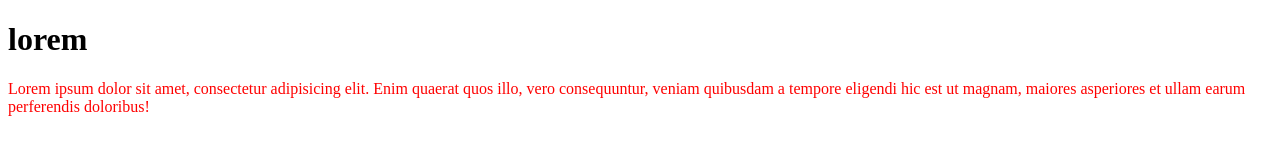
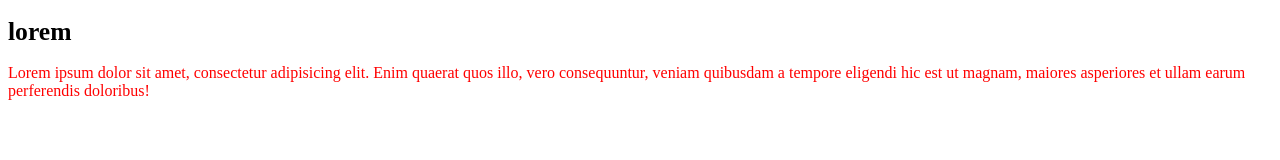
Before and after one commit to jensso/DCI_projects, a plain HTML site: page gitcloud.html in a window 1280 px wide. Drawn offline with Linux system fonts and the light colour scheme.

Commit message:
fontsize changed

```diff
--- a/gitcloud.css
+++ b/gitcloud.css
@@ -3,5 +3,5 @@ p {
 }
 
 h1 {
-  font-size: vw;
+  font-size: 2vw;
 }
```
